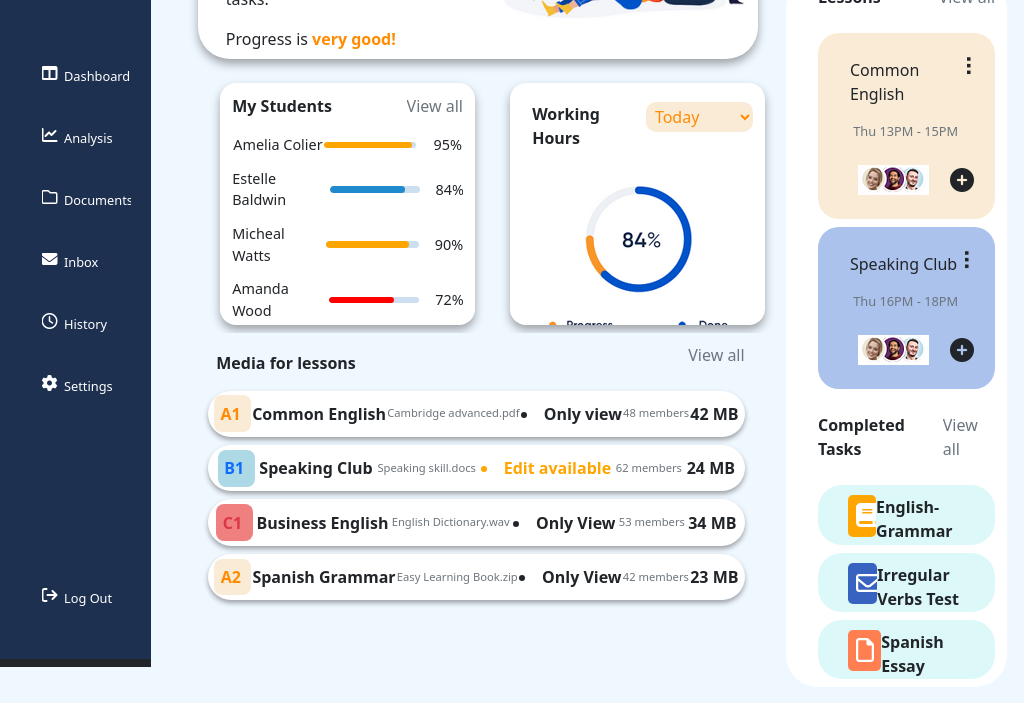
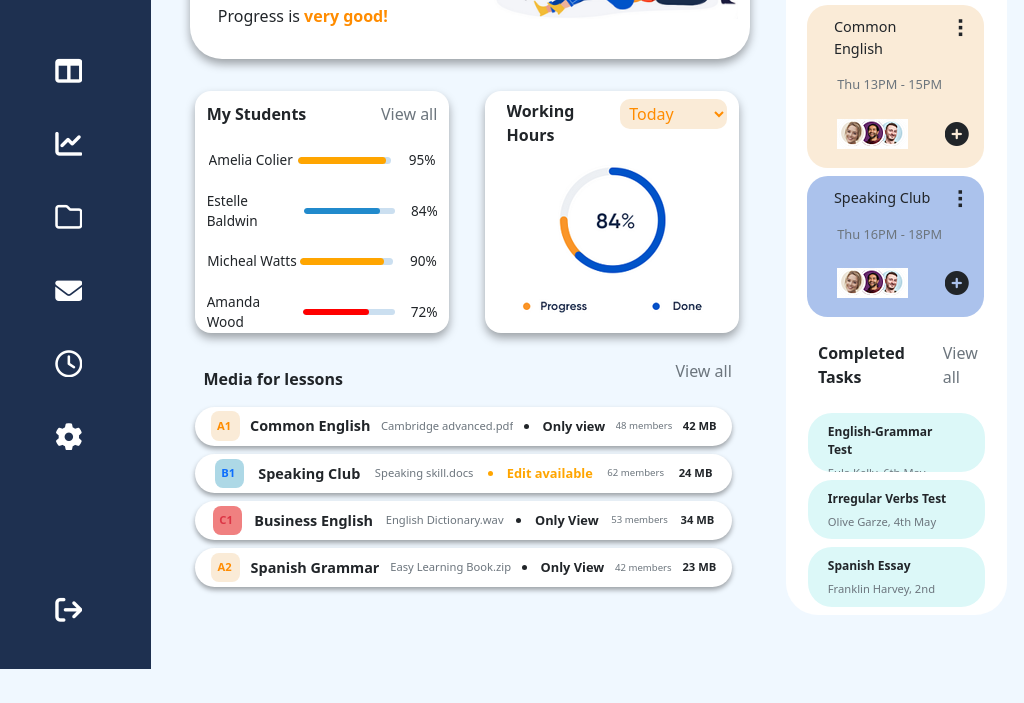
Before and after one commit to Aritra1001/Dashboard-220623, a plain HTML site: page index.html in a window 1024 px wide. Shown: the part 149-852 px from the top of the page. After the commit the page ends 818 px from the top, so only its background shows below. Drawn offline with nearby package versions, Linux system fonts and the light colour scheme.

Commit message:
media query added from breakpoint 992

```diff
--- a/index.css
+++ b/index.css
@@ -3,7 +3,7 @@
     padding:0;
     box-sizing:border-box;
     overflow-x: hidden;
-    overflow-y:hidden;
+    /* overflow-y:hidden; */
     font-family: system-ui, -apple-system, BlinkMacSystemFont, 'Segoe UI', Roboto, Oxygen, Ubuntu, Cantarell, 'Open Sans', 'Helvetica Neue', sans-serif;
     user-select: none;
 }
@@ -12,11 +12,16 @@
 /* body{
     background-color:aliceblue;
 } */
+
+aside{
+    height: 100%;
+    overflow-y: hidden;
+}
 .sidebar{
     color: white;
     padding: 30px 20px;
     background-color:rgb(30, 48, 80);
-    height: 100vh;
+    height: 100%;
     /* width: 15%; */
 
 }
@@ -56,6 +61,13 @@
     transition: all 300ms ease;
 }
 
+/* .list-item a.active:before{
+    content: "";
+    background-color: #fff;
+    width: 6px;
+    height: 100%;
+} */
+
 .list-item-text{
     margin-left: 1.0rem;
     font-size: 1.0rem;
@@ -65,11 +77,6 @@
     margin-left: 1.2rem;
     cursor: pointer;
     /* color: */
-}
-
-#out{
-    position: absolute;
-    bottom: 3rem;
 }
 
 .welcome{
@@ -85,6 +92,7 @@
     justify-content: space-evenly;
     align-items: center;
     transition: all 300ms ease;
+    overflow-y: hidden;
 }
 
 .welcome:hover{
@@ -94,10 +102,12 @@
 .welcome-text{
     margin-top: 1.2rem;
     margin-left: 1rem;
+    /* overflow-y: hidden ; */
 }
 
 .welcome-text h1{
     font-size: 2rem;
+    overflow-y: hidden;
 }
 
 .welcome-img{
@@ -119,6 +129,7 @@
     height: 15.1rem;
     margin-left: 3.6rem;
     transition: all 300ms ease;
+    overflow-y: hidden;
 }
 .my-students:hover{
     box-shadow: rgb(51, 145, 228) 0px 0px 5px 5px;
@@ -137,6 +148,7 @@
     display: flex;
     justify-content: space-evenly;
     align-items: center;
+    margin-top: 0.2rem;
 }
 
 .parent-bar-1{
@@ -172,6 +184,7 @@
     box-shadow: rgba(0,0,0, 0.35) 0px 5px 10px;
     height: 15.1rem;
     transition: all 300ms ease;
+    overflow-y: hidden;
 }
 
 .work-hours:hover{
@@ -192,6 +205,10 @@ select{
     /* font-size: 10px; */
 }
 
+.work-img{
+    margin-top: 0.6rem;
+}
+
 option{
     font-size: 0.8rem;
 }
@@ -200,7 +217,7 @@ option{
     /* border:1px solid grey; */
     padding: 10px 40px;
     margin-left: 2.1rem;
-
+    margin-top: 1rem;
 }
 
 .media-head{
@@ -213,12 +230,13 @@ option{
     margin-top: 10px;
     padding: 20px 10px;
     /* border: 1px solid rgb(197, 197, 197); */
-    height: 100px;
+    height: 4.5rem;
     border-radius: 2rem;
     display: flex;
     width: 93%;
     justify-content: space-between;
     align-items: center;
+    overflow-y: hidden;
 }
 
 .media-list{
@@ -284,7 +302,7 @@ option{
 .lesson-head{
     display: flex;
     justify-content: space-between;
-    align-items: center;
+    /* align-items: center; */
     width: 80%;
     margin-left: 2rem;
 }
@@ -302,8 +320,14 @@ option{
     /* width: 80%; */
     /* padding: 1rem; */
     display: flex;
-    align-items: baseline;
+    /* align-items: baseline; */
     justify-content: space-between;
+}
+
+.lesson-list-head .dots{
+    position: relative;
+    /* right: 1rem; */
+    top: -0.5rem;
 }
 
 .dots:after {
@@ -323,7 +347,7 @@ option{
     align-items: center;
     margin-left: 1.5rem;
     justify-content: space-between;
-    width:80%;
+    width:85%;
 }
 .lesson-list-footer i:hover{
     cursor: pointer;
@@ -350,15 +374,29 @@ option{
     height: 3.7rem;
     display: flex;
     align-items: flex-start;
-    justify-content: space-between;
+    /* justify-content: space-between; */
+    overflow-y: hidden;
+}
+
+.task-list-body{
+    margin-left: 1.5rem;
+}
+.task-list-body span{
+    font-size: 0.8rem;
+    font-weight: 500;
+}
+.task-list-body p{
+    font-size: 0.9rem;
+    font-weight: 650;
+    margin-bottom: 0;
 }
 
 .logo-container{
     background-color: orange;
-    padding: 8px;
-    width: 2.5rem;
-    height: 2.6rem;
-    border-radius: 5px;
+    display: flex;
+    justify-content: center;
+    align-items: center;
+    padding: 0.5rem;
 }
 
 .logo-container i{
@@ -396,7 +434,129 @@ option{
     }
 }
 
-@media only screen and (max-width: 1250px){
+@media only screen and (min-width: 992px) and (max-width: 1199px){
+    .sidebar-head img{
+        height: 3rem;
+        width: 3rem;
+    }
+    .sidebar-head span{
+        display: none;
+    }
+    .list-item i{
+     font-size: 1.7rem;
+     margin-left: 0.45rem;
+    }
+    .list-item-text{
+        display: none;
+    }
+    .welcome{
+        margin-left: 1.7rem;
+    }
+    .welcome-text h1{
+        font-size: 1.6rem;
+    }
+    .my-students{
+        margin-left: 2rem;
+    }
+    .my-students p{
+        font-size: 1rem;
+    }
+    .students-head{
+        margin-top: -0.5rem;
+    }
+    .student-item{
+        margin-top: 0.5rem;
+    }
+  .student-item p{
+    font-size: 0.85rem;
+  }
+    .parent-bar-1{
+        /* margin-left: -0.75rem; */
+        margin-right: 1rem;
+        margin-left: 0.2rem;
+    }
+   .logo{
+    display: none;
+   }
+   .work-hours{
+    padding: 0.5rem;
+   }
+   .work-img{
+    margin-top: 0rem;
+   }
+   .media-box{
+     margin-left: 1.3rem;
+   }
+   .media-list-section{
+    font-size: 0.7rem;
+    width: 1.8rem;
+   }
+   .media-list-subject{
+    font-size: 0.9rem;
+   }
+   .media-list-view{
+    font-size: 0.8rem;
+   }
+   .media-list-members{
+    font-size:0.6rem;
+   }
+   .media-list-size{
+    font-size: 0.7rem;
+   }
+   .user-icons {
+    margin-top: 0.5rem;
+   }
+   .user-text{
+    margin-top: 0.7rem;
+    margin-left: -0.5rem;
+    /* font-size: 1rem; */
+   }
+   .user-text span{
+    display: none;
+   }
+   .lesson-head{
+    margin-left: 1.3rem;
+   }
+   .lesson-list{
+    margin-left: 1.3rem;
+    padding: 0.7rem;
+   }
+   .lesson-list-head p{
+    font-size: 0.9rem;
+   }
+   .lesson-list-head .dots{
+    top: -0.3rem;
+    margin-left: 0.5rem;
+   }
+   .lesson-list-footer{
+     margin-left: 1.2rem;
+   }
+   .logo-container{
+    display: none;
+   }
+
+   .task-completed-list{
+    margin-left: 1.35rem;
+    padding: 10px 25px;
+   }
+   .task-list-body{
+      margin-left: -0.3rem;
+   }
+   .task-list-body p{
+     font-size: 0.75rem;
+   }
+   .task-list-body span{
+    font-size: 0.7rem;
+   }
+}
+@media only screen and (min-width:1000px) and (max-width:1199px){
+    .student-item{
+        margin-top: 0.75rem;
+    }
+
+}
+
+/* @media only screen and (max-width: 1250px){
     .list-item-text{
         margin-left:0.4rem;
         font-size: 0.8rem;
@@ -408,7 +568,6 @@ option{
 
     .sidebar-head{
         margin-left:-1.2rem;
-        /* padding: 0rem 0.5rem; */
     }
 
     .sidebar-head img{
@@ -421,23 +580,32 @@ option{
         margin-left: 0.4rem;
     }
 
+} */
+@media only screen and (min-width: 1200px) and (max-width:1353px){
+    .logo-container{
+        margin-left: -0.9rem;
+    }
+    .logo-container i{
+        font-size: 0.9rem;
+    }
+    .task-list-body p{
+        font-size: 0.7rem;
+    }
+    .task-list-body span{
+        font-size:0.7rem;
+    }
 }
+@media only screen and (min-width:1354px) and (max-width:1452px){
 
-@media only screen and (min-width: 992px) and (max-width: 1200px){
-    .my-students p{
-        font-size: 1rem;
+    .logo-container{
+        margin-left: -0.9rem;
     }
-    .students-head{
-        margin-top: -0.5rem;
+    .logo-container i{
+        font-size: 1.2rem;
     }
-  .student-item p{
-    font-size: 0.9rem;
-  }
-    .parent-bar-1{
-        /* margin-left: -0.75rem; */
-        margin-right: 1rem;
+}
+@media only screen and (min-width: 1200px) and (max-width: 1523px){
+    .task-list-body{
+        margin-left:0.7rem;
     }
-   .logo{
-    display: none;
-   }
 }
--- a/index.html
+++ b/index.html
@@ -24,25 +24,18 @@
       <div class="row">
         <!-- sidebar container -->
         <div class="col-md-2">
-          <aside class="navbar navbar-expand-lg navbar-dark bg-dark">
-            <!-- <a class="navbar-brand" href="#">ADMIN PANEL</a> -->
-            <button class="navbar-toggler" type="button" data-toggle="collapse" data-target="#navbarSupportedContent" aria-controls="navbarSupportedContent" aria-expanded="false" aria-label="Toggle navigation">
-            <span class="navbar-toggler-icon"></span>
-            </button>
-            <div class="collapse navbar-collapse" id="navbarSupportedContent">
-               <!-- code here will be displayed in hamburger -->
+          <aside>
             <div class="sidebar">
               <section>
                 <div class="sidebar-head">
-                    <img
-                      src="./media/logo.PNG"
-                      alt="head"
-                    /><span><b>Lingua</b></span>
+                  <img src="./media/logo.PNG" alt="head" /><span
+                    ><b>Lingua</b></span
+                  >
                 </div>
               </section>
               <section style="margin-bottom: 100px">
                 <div class="list-item my-3">
-                    <a href="#">
+                  <a href="#" class="active">
                     <i
                       class="fa-solid fa-table-columns"
                       style="margin-top: 4px"
@@ -85,7 +78,7 @@
                 </div>
               </section>
               <section>
-                  <div class="list-item " id="out">
+                <div class="list-item" id="out">
                   <a href="#"
                     ><i
                       class="fa-solid fa-arrow-right-from-bracket"
@@ -96,10 +89,9 @@
                 </div>
               </section>
             </div>
-            </div>
           </aside>
         </div>
-        <div class="col-md-7 col-xs-6">
+        <div class="col-lg-7 col-md-6 col-sm-12">
           <div class="row">
             <div class="col-md-11 welcome my-3">
               <div class="welcome-text">
@@ -114,44 +106,60 @@
                   <span style="color: darkorange"><b>very good!</b></span>
                 </p>
               </div>
-              <div class="welcome-img" >
+              <div class="welcome-img">
                 <!-- <img src="./media/welcom-img.PNG" alt="welcome" /> -->
               </div>
             </div>
           </div>
           <div class="row">
-            <div class="col-lg-5 col-md-10 my-students my-2">
+            <div class="col-lg-5 col-md-10 my-students my-3">
               <div class="students-head">
                 <p style="font-weight: bold">My Students</p>
                 <p class="text-secondary">View all</p>
               </div>
               <div class="student-list">
-                <div class="student-item my-1">
-                  <img src="./media/student-logo-1.PNG" alt="logo-1" class="logo" />
+                <div class="student-item ">
+                  <img
+                    src="./media/student-logo-1.PNG"
+                    alt="logo-1"
+                    class="logo"
+                  />
                   <p class="my-1">Amelia Colier</p>
                   <div class="parent-bar-1">
                     <div class="child-bar-1"></div>
                   </div>
                   <p class="my-1 percent">95%</p>
                 </div>
-                <div class="student-item my-1">
-                  <img src="./media/student-logo-2.PNG" alt="logo-2" class="logo" />
+                <div class="student-item">
+                  <img
+                    src="./media/student-logo-2.PNG"
+                    alt="logo-2"
+                    class="logo"
+                  />
                   <p class="my-1">Estelle Baldwin</p>
                   <div class="parent-bar-1">
                     <div class="child-bar-1 second-color"></div>
                   </div>
                   <p class="my-1 percent">84%</p>
                 </div>
-                <div class="student-item my-1">
-                  <img src="./media/student-logo-3.PNG" alt="logo-3" class="logo" />
+                <div class="student-item">
+                  <img
+                    src="./media/student-logo-3.PNG"
+                    alt="logo-3"
+                    class="logo"
+                  />
                   <p class="my-1">Micheal Watts</p>
                   <div class="parent-bar-1">
                     <div class="child-bar-1 third-color"></div>
                   </div>
                   <p class="my-1 percent">90%</p>
                 </div>
-                <div class="student-item my-1">
-                  <img src="./media/student-logo-4.PNG" alt="logo-4" class="logo"/>
+                <div class="student-item">
+                  <img
+                    src="./media/student-logo-4.PNG"
+                    alt="logo-4"
+                    class="logo"
+                  />
                   <p class="my-1">Amanda Wood</p>
                   <div class="parent-bar-1">
                     <div class="child-bar-1 fourth-color"></div>
@@ -160,7 +168,7 @@
                 </div>
               </div>
             </div>
-            <div class="col-lg-5 col-md-10 work-hours my-2">
+            <div class="col-lg-5 col-md-10 work-hours my-3">
               <div class="work-head">
                 <p style="font-weight: bold; margin-left: 10px">
                   Working Hours
@@ -172,13 +180,13 @@
                 </select>
               </div>
 
-              <div class="work-img my-3 text-center">
+              <div class="work-img text-center">
                 <img src="./media/work-progress.PNG" alt="work" />
               </div>
             </div>
           </div>
           <div class="row">
-            <div class="col-md-11 media-box ">
+            <div class="col-md-11 media-box">
               <div class="media-head">
                 <p class="my-2 mx-2" style="font-weight: bold">
                   Media for lessons
@@ -244,7 +252,7 @@
             </div>
           </div>
         </div>
-        <div class="col-md-3 col-xs-5">
+        <div class="col-lg-3 col-md-4 col-sm-12">
           <div class="row">
             <div class="col-md-12">
               <div class="user-details">
@@ -260,12 +268,12 @@
                 </div>
                 <div
                   class="user-text"
-                  style="text-align: right; margin-top: 10px"
+
                 >
                   <p>
                     <b>John Mason</b>
                     <br />
-                    username@gmail.com
+                   <span> username@gmail.com</span>
                   </p>
                 </div>
                 <div class="user-img">
@@ -329,15 +337,8 @@
                     <i class="fa-solid fa-book"></i>
                   </div>
                   <div class="task-list-body">
-                    <p style="font-weight: bold">
-                      English-Grammar Test
-                      <br />
-                      <span
-                        class="text-secondary"
-                        style="font-weight: 400; font-size: 12px"
-                        >Eula Kelly, 6th May</span
-                      >
-                    </p>
+                    <p>English-Grammar Test</p>
+                    <span class="text-muted">Eula Kelly, 6th May</span>
                   </div>
                 </div>
                 <div class="task-completed-list my-2">
@@ -345,15 +346,8 @@
                     <i class="fa-regular fa-envelope"></i>
                   </div>
                   <div class="task-list-body">
-                    <p style="font-weight: bold">
-                      Irregular Verbs Test
-                      <br />
-                      <span
-                        class="text-secondary"
-                        style="font-weight: 400; font-size: 12px"
-                        >Olive Garzo, 4th May</span
-                      >
-                    </p>
+                    <p>Irregular Verbs Test</p>
+                    <span class="text-muted">Olive Garze, 4th May</span>
                   </div>
                 </div>
                 <div class="task-completed-list my-2">
@@ -361,15 +355,8 @@
                     <i class="fa-regular fa-file"></i>
                   </div>
                   <div class="task-list-body">
-                    <p style="font-weight: bold">
-                      Spanish Essay
-                      <br />
-                      <span
-                        class="text-secondary"
-                        style="font-weight: 400; font-size: 12px"
-                        >Olive Garzo, 4th May</span
-                      >
-                    </p>
+                    <p>Spanish Essay</p>
+                    <span class="text-muted">Franklin Harvey, 2nd May</span>
                   </div>
                 </div>
               </div>
```
Lines whose indentation alone changed are shown as unchanged.
